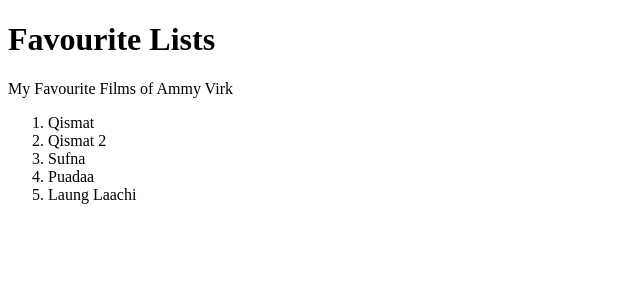
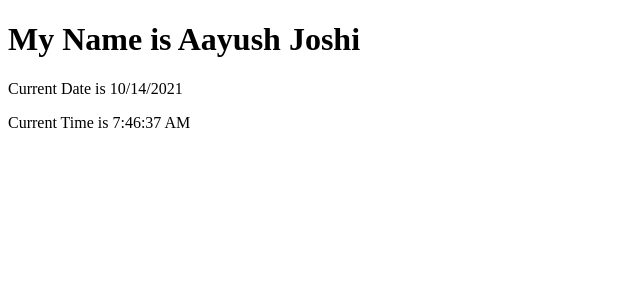
Before and after one commit to aayushjoshi129/Practice, a React (Create React App) app in the folder React_Tasks_Practice/thapa_tasks_app/: page / in a window 1280 px wide. Shown: the top 300 px of the page, without its empty margins (0-640 px from the left). Built offline with nearby package versions, Linux system fonts and the light colour scheme.

Commit message:
second task Thapa_Technical

```diff
--- a/React_Tasks_Practice/thapa_tasks_app/src/index.js
+++ b/React_Tasks_Practice/thapa_tasks_app/src/index.js
@@ -1,16 +1,15 @@
 import React from 'react'
 import ReactDOM from 'react-dom'
 
+const name = "Aayush Joshi"
+const CurrDate = new Date().toLocaleDateString();
+const CurrTime = new Date().toLocaleTimeString();
+
 ReactDOM.render(
-  <>
-  <h1>Favourite Lists</h1>
-  <p>My Favourite Films of Ammy Virk</p>
-  <ol>
-    <li>Qismat</li>
-    <li>Qismat 2</li>
-    <li>Sufna</li>
-    <li>Puadaa</li>
-    <li>Laung Laachi</li>
-  </ol>
-  </>,document.getElementById("root")
+<React.Fragment>
+  <h1>My Name is {name}</h1>
+  <p>Current Date is {CurrDate}</p>
+  <p>Current Time is {CurrTime}</p>
+</React.Fragment>,
+document.getElementById("root")
 )
```
